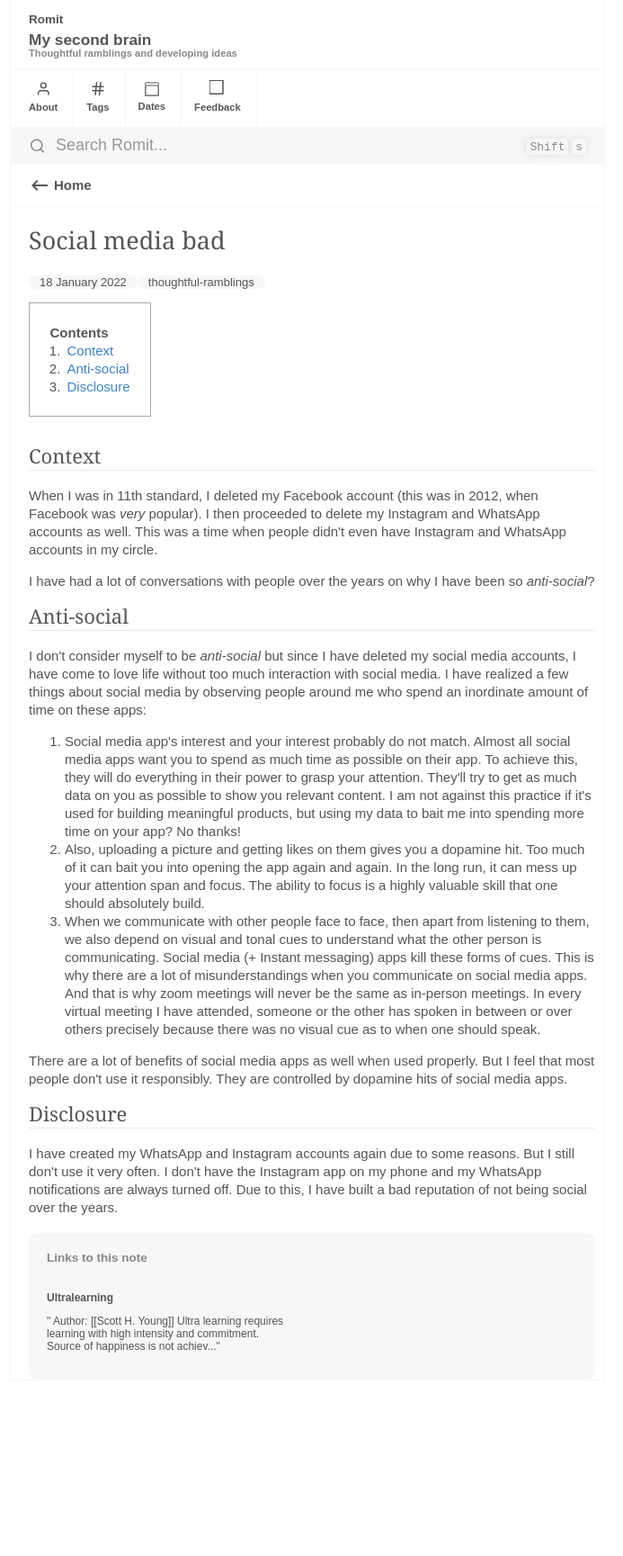
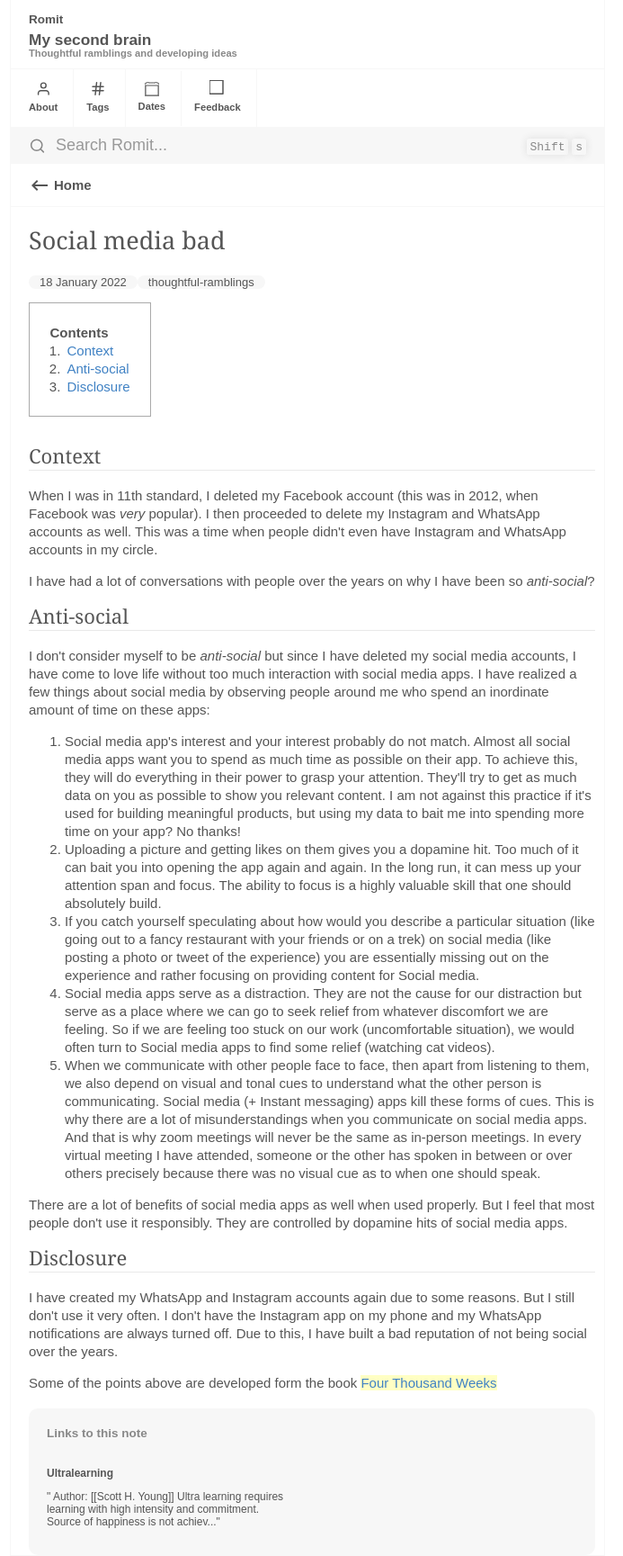
Before and after one commit to romitjain/romitjain.github.io, a Jekyll site: the page built from _notes/Social media bad.md, in a window 1280 px wide. Shown: the whole page at 90% size, without its empty margins (298-991 px from the left). Built offline with Jekyll 4.4.1, drawn with Linux system fonts in a browser that asks for light colours; comment, search, counter and statistics services are not loaded; before the commit the page ends 1534 px from its top, so only the background shows below that.

Commit message:
Added post

```diff
--- a/Changelog.yml
+++ b/Changelog.yml
@@ -37,3 +37,7 @@
   changes:
     - Replaced preview of feeds with tags
     - Added a post
+2.6:
+  date: 2022-04-12
+  changes:
+    - Added a post and updated one
--- a/_notes/Social media bad.md
+++ b/_notes/Social media bad.md
@@ -15,14 +15,18 @@ I have had a lot of conversations with people over the years on why I have been
 
 ## Anti-social
 
-I don't consider myself to be *anti-social* but since I have deleted my social media accounts, I have come to love life without too much interaction with social media. I have realized a few things about social media by observing people around me who spend an inordinate amount of time on these apps:
+I don't consider myself to be *anti-social* but since I have deleted my social media accounts, I have come to love life without too much interaction with social media apps. I have realized a few things about social media by observing people around me who spend an inordinate amount of time on these apps:
 
 1. Social media app's interest and your interest probably do not match. Almost all social media apps want you to spend as much time as possible on their app. To achieve this, they will do everything in their power to grasp your attention. They'll try to get as much data on you as possible to show you relevant content. I am not against this practice if it's used for building meaningful products, but using my data to bait me into spending more time on your app? No thanks!
-2. Also, uploading a picture and getting likes on them gives you a dopamine hit. Too much of it can bait you into opening the app again and again. In the long run, it can mess up your attention span and focus. The ability to focus is a highly valuable skill that one should absolutely build.
-3. When we communicate with other people face to face, then apart from listening to them, we also depend on visual and tonal cues to understand what the other person is communicating. Social media (+ Instant messaging) apps kill these forms of cues. This is why there are a lot of misunderstandings when you communicate on social media apps. And that is why zoom meetings will never be the same as in-person meetings. In every virtual meeting I have attended, someone or the other has spoken in between or over others precisely because there was no visual cue as to when one should speak.
+2. Uploading a picture and getting likes on them gives you a dopamine hit. Too much of it can bait you into opening the app again and again. In the long run, it can mess up your attention span and focus. The ability to focus is a highly valuable skill that one should absolutely build.
+3. If you catch yourself speculating about how would you describe a particular situation (like going out to a fancy restaurant with your friends or on a trek) on social media (like posting a photo or tweet of the experience) you are essentially missing out on the experience and rather focusing on providing content for Social media.
+4. Social media apps serve as a distraction. They are not the cause for our distraction but serve as a place where we can go to seek relief from whatever discomfort we are feeling. So if we are feeling too stuck on our work (uncomfortable situation), we would often turn to Social media apps to find some relief (watching cat videos).
+5. When we communicate with other people face to face, then apart from listening to them, we also depend on visual and tonal cues to understand what the other person is communicating. Social media (+ Instant messaging) apps kill these forms of cues. This is why there are a lot of misunderstandings when you communicate on social media apps. And that is why zoom meetings will never be the same as in-person meetings. In every virtual meeting I have attended, someone or the other has spoken in between or over others precisely because there was no visual cue as to when one should speak.
 
 There are a lot of benefits of social media apps as well when used properly. But I feel that most people don't use it responsibly. They are controlled by dopamine hits of social media apps.
 
 ## Disclosure
 
 I have created my WhatsApp and Instagram accounts again due to some reasons. But I still don't use it very often. I don't have the Instagram app on my phone and my WhatsApp notifications are always turned off. Due to this, I have built a bad reputation of not being social over the years.
+
+Some of the points above are developed form the book [[Four Thousand Weeks]]
```
Also changed, not shown: _notes/Prometheus and PromQL mental model.md (added, +97 -0 lines), assets/images/Prometheus.svg (added).
